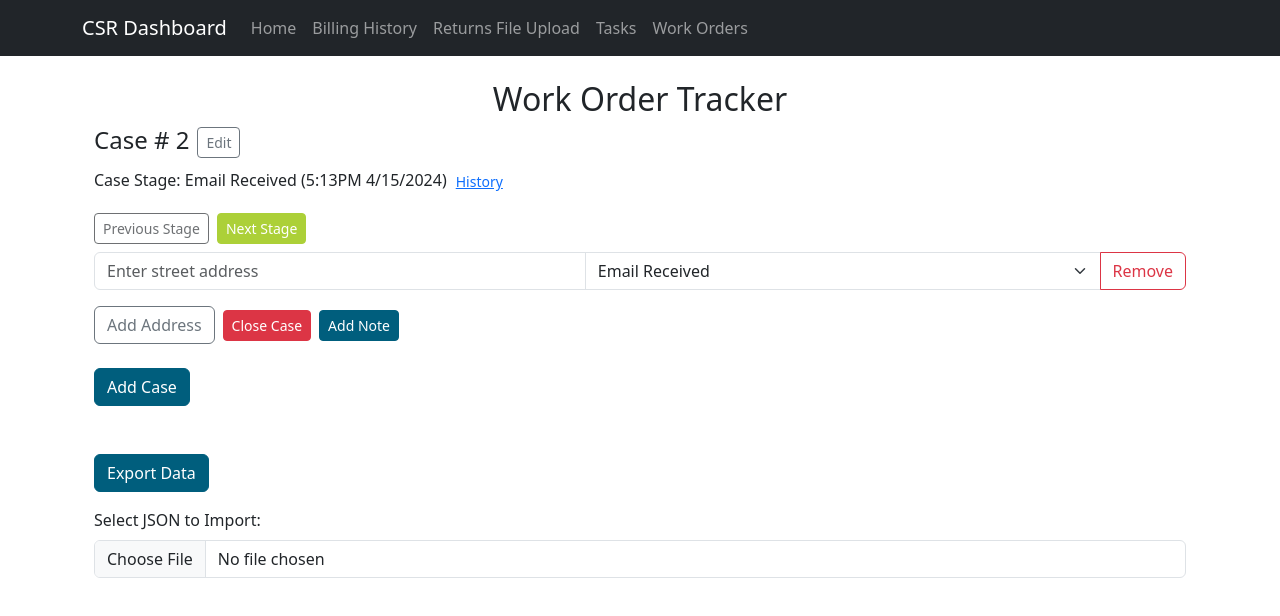
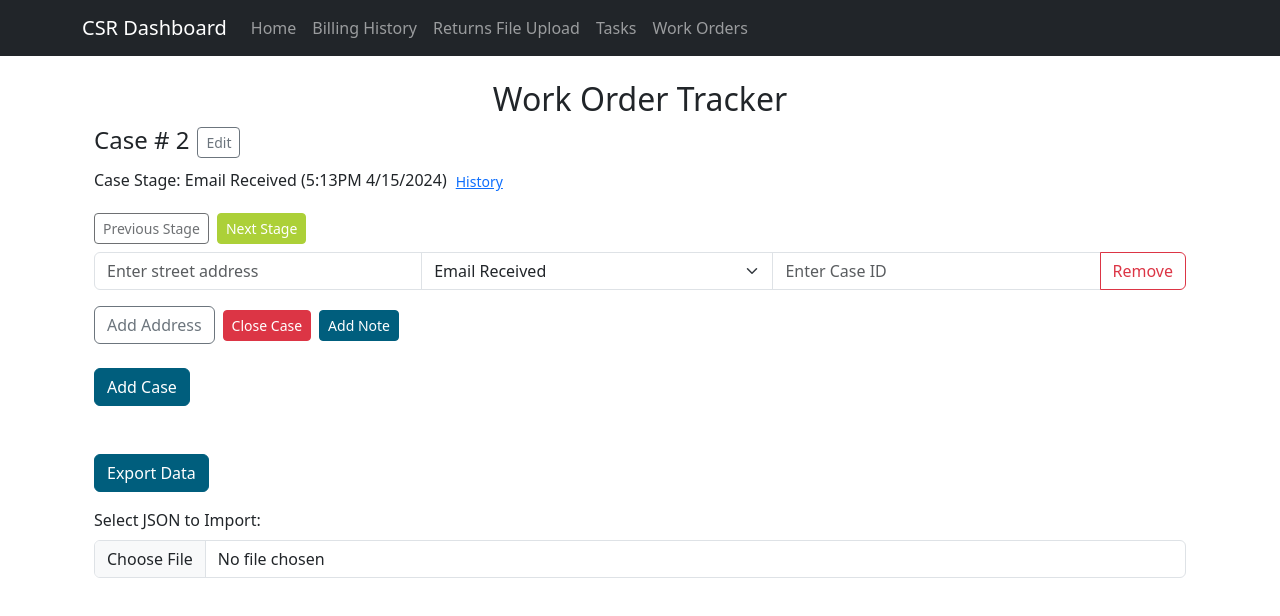
Before and after one commit to EEngvall/CSR-Dashboard, a React (Vite) app: page /workOrders in a window 1280 px wide. Both pictures are taken after a click on the button "Add Case". Shown: the top 616 px of the page. Built offline with nearby package versions, Linux system fonts and the light colour scheme.

Commit message:
Added input for Case ID# upon completion of that request.

```diff
--- a/src/WorkOrders/WorkOrderTracker.jsx
+++ b/src/WorkOrders/WorkOrderTracker.jsx
@@ -63,7 +63,12 @@ const WorkOrderTracker = () => {
             ...item,
             addresses: [
               ...item.addresses,
-              { address: "", stage: "Address Received", history: [] }, // Initialize history array
+              {
+                caseId: "",
+                address: "",
+                stage: "Address Received",
+                history: [],
+              },
             ],
           }
         : item,
@@ -181,6 +186,22 @@ const WorkOrderTracker = () => {
     };
     setCases([...cases, newCase]);
     setNextCaseId(nextCaseId + 1);
+  };
+
+  const handleCaseIdChange = (caseId, addressIndex, event) => {
+    const newCases = cases.map((item) =>
+      item.id === caseId
+        ? {
+            ...item,
+            addresses: item.addresses.map((address, index) =>
+              index === addressIndex
+                ? { ...address, caseId: event.target.value }
+                : address,
+            ),
+          }
+        : item,
+    );
+    setCases(newCases);
   };
 
   const handleShowHistory = (caseId) => {
@@ -347,6 +368,13 @@ const WorkOrderTracker = () => {
                   </option>
                 ))}
               </select>
+              <input
+                type="text"
+                className="form-control"
+                placeholder="Enter Case ID"
+                value={address.caseId}
+                onChange={(event) => handleCaseIdChange(item.id, index, event)} // Add handleCaseIdChange function
+              />
               <button
                 className="btn btn-outline-danger"
                 type="button"
@@ -356,6 +384,7 @@ const WorkOrderTracker = () => {
               </button>
             </div>
           ))}
+
           <button
             className="btn btn-outline-secondary"
             type="button"
```
